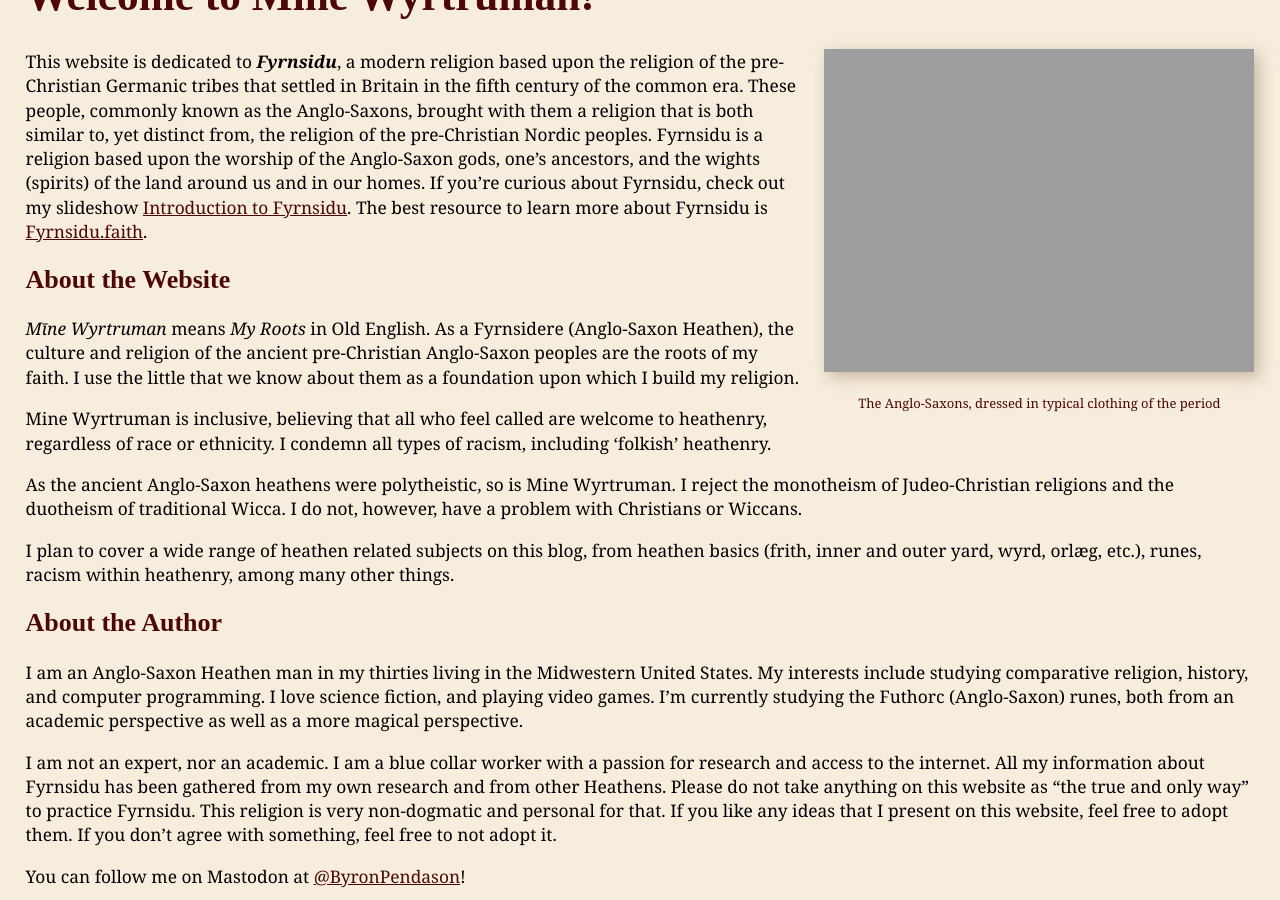
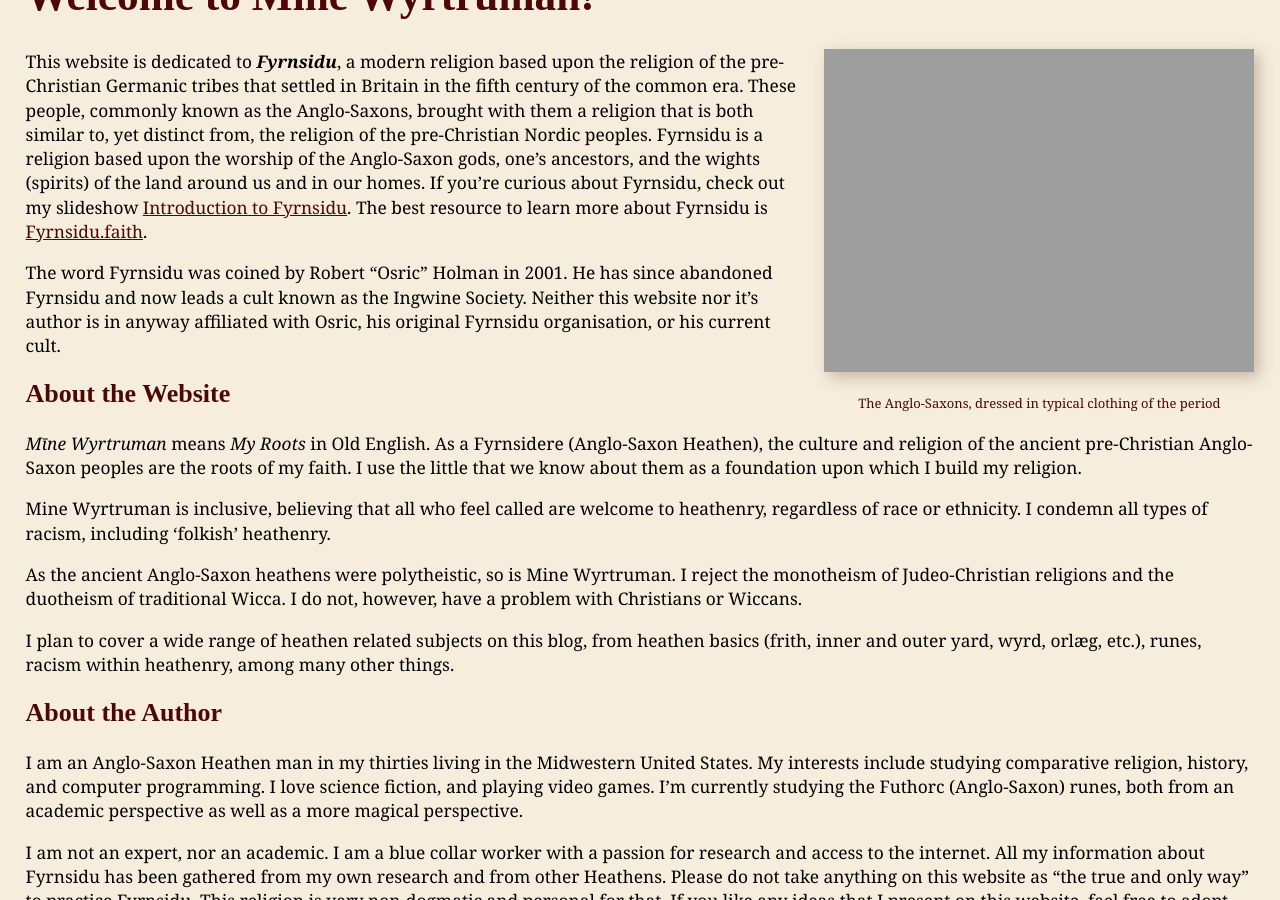
Before and after one commit to byronpendason/byronpendason.github.io, a Jekyll site: the page built from index.md, in a window 1280 px wide and 900 px high, scrolled down 387 px. Built offline with Jekyll 4.4.1, drawn with Linux system fonts in a browser that asks for light colours; some web fonts are replaced; our own code applies the rules of GitHub Pages for plain Markdown files; comment, search, counter and statistics services are not loaded.

Commit message:
Update index.md
Added credit to Osric for coining the term Fyrnsidu

```diff
--- a/index.md
+++ b/index.md
@@ -15,6 +15,8 @@
 similar to, yet distinct from, the religion of the pre-Christian Nordic peoples. Fyrnsidu is a
 religion based upon the worship of the Anglo-Saxon gods, one's ancestors, and the wights (spirits)
 of the land around us and in our homes. If you're curious about Fyrnsidu, check out my slideshow [Introduction to Fyrnsidu](/fyrnsidu_intro/). The best resource to learn more about Fyrnsidu is <a href="https://Fyrnsidu.faith" target="_blank">Fyrnsidu.faith</a>.
+
+The word Fyrnsidu was coined by Robert "Osric" Holman in 2001. He has since abandoned Fyrnsidu and now leads a cult known as the Ingwine Society. Neither this website nor it's author is in anyway affiliated with Osric, his original Fyrnsidu organisation, or his current cult.
 
 ## About the Website
 
```
